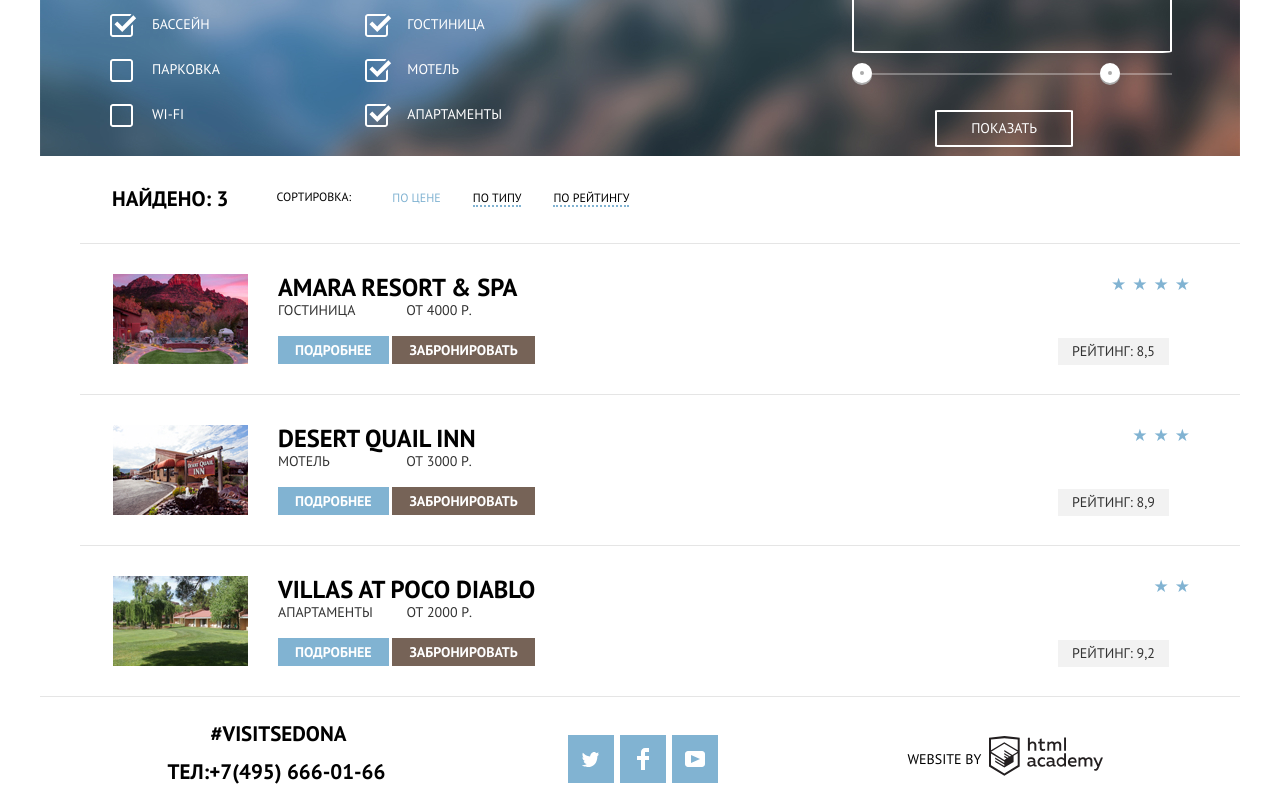
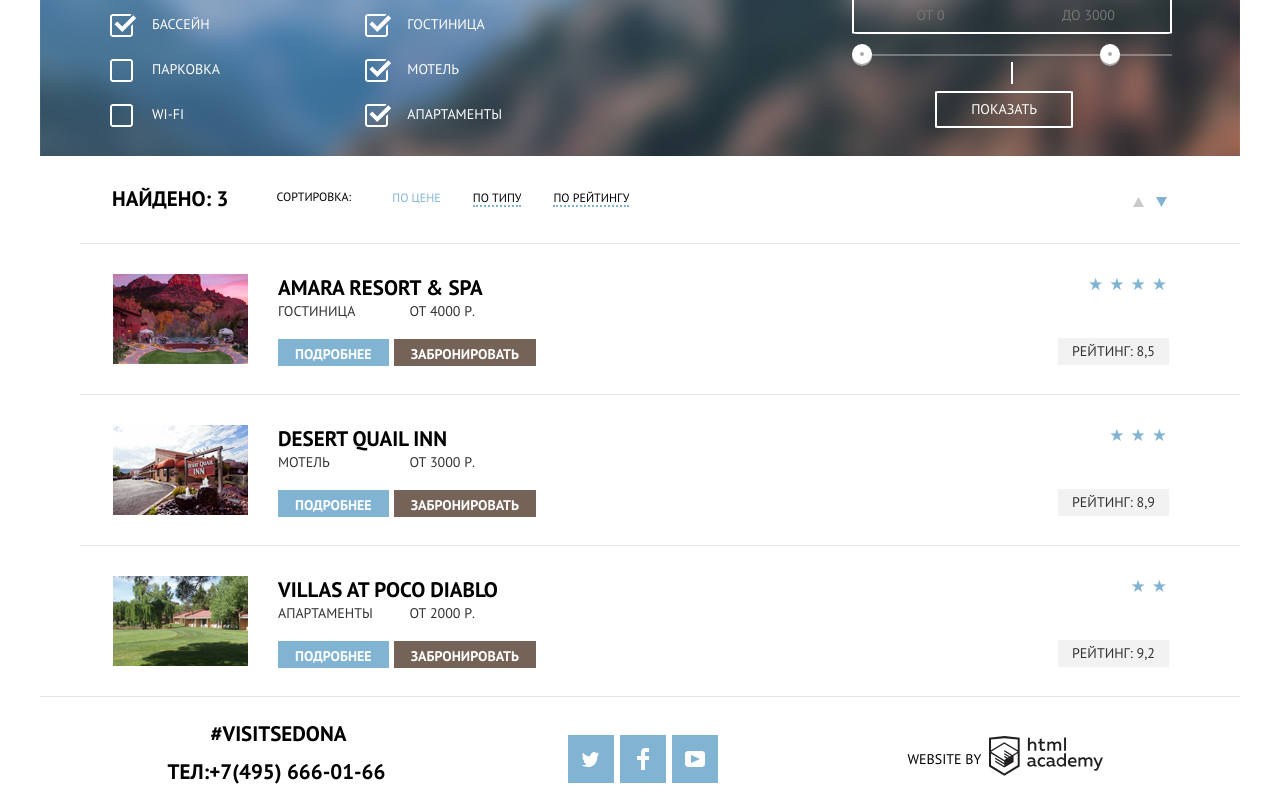
Before and after one commit to HumeniukAnna/1125493-sedona-29, a plain HTML site: page hotel.html in a window 1280 px wide. Shown: the part 115-912 px from the top of the page. Drawn offline with Linux system fonts and the light colour scheme.

Commit message:
6 ноября 18:00 проблема с подвалом на главной форма на главной не готова

```diff
--- a/css/style.css
+++ b/css/style.css
@@ -4,6 +4,7 @@
   --basic-black: #000000;
   --basic-black-light: #231F20;
   --basic-grey: #333333;
+  --basic-grey-medium-dark: #CACACA;
   --basic-grey-special: #E5E5E5;
   --basic-grey-light: #F2F2F2;
   --basic-grey-medium: #666666;
@@ -46,6 +47,9 @@ img {
   max-width: 100%;
 }
 
+.shadow {
+  box-shadow: 5px 0 5px 2px var(--basic-grey);
+}
 
 /*Grid*/
 
@@ -355,30 +359,37 @@ img {
   padding: 0 72px;
 }
 
-.filter-checkbox {
+.filter-form {
   display: flex;
 }
 
-.filter-checkbox ul {
+.filter-form ul {
   padding-left: 15px;
 }
 
-.filter-checkbox fieldset {
+.filter-form fieldset {
   padding: 0;
   margin-left: 0;
-  margin-right: 119px;
+  /*margin-right: 119px;*/
   border: none;
 }
 
+.filter-checkbox1 {
+  margin-right: 119px;
+}
 
-.filter-checkbox legend {
+.filter-checkbox2 {
+  margin-right: 350px;
+}
+
+.filter-form legend {
   font-size: 16px;
   line-height: 24px;
   font-weight: bold;
   padding-top: 25px;
 }
 
-.filter-checkbox ul {
+.filter-form ul {
   padding: 0;
   margin: 0;
   list-style: none;
@@ -431,11 +442,9 @@ img {
   margin: 0;
   padding: 0;
   border: none;
+  position: relative;
 }
 
-.filter-range {
-  margin-left: 231px;
-}
 
 .range-filter {
   width: 320px;
@@ -498,17 +507,16 @@ img {
   border: 2px solid var(--basic-white);
   border-radius: 3%;
   padding: 5px 2px;
-  position: relative;
 }
 
 .price-controls:after {
   content: "";
   position: absolute;
-  left: 1px;
-  top: 1px;
+  left: 159px;
+  top: 65px;
   height: 22px;
   width: 2px;
-  color: red;
+  background-color: var(--basic-white);
 }
 
 .price-controls label {
@@ -518,9 +526,15 @@ img {
 }
 
 .price-controls input {
+  width: 140px;
   border: none;
   background-color: transparent;
   color: var(--basic-white);
+  font-size: 14px;
+  line-height: 21px;
+  text-align: center;
+  padding-left: 12px;
+  text-transform: uppercase;
 }
 
 .filters-button {
@@ -540,6 +554,7 @@ img {
 .search-results-sorting {
   display: flex;
   margin: 10px 10px 10px 70px;
+  position: relative;
 }
 
 .found {
@@ -583,6 +598,21 @@ img {
   padding-right: 25px;
   padding-top: 10px;
 }
+
+.sorting-indicator {
+  position: absolute;
+  display: flex;
+  font-size: 0;
+  top: 14px;
+  right: 57px;
+}
+
+.sorting-indicator p {
+  padding: 6px;
+  font-size: 11px;
+  line-height: 1px;
+}
+
 
 .hotel-item {
   font-size: 21px;
@@ -649,8 +679,7 @@ img {
   height: 27px;
   width: auto;
   display: flex;
-  display: block;
-  padding-top: 19px;
+  padding-top: 17px;
 }
 
 .hotel-info a {
@@ -660,6 +689,7 @@ img {
 .button-hotel a {
   font-weight: 700;
   padding: 5px 17px;
+  margin-right: 5px;
 }
 
 .hotels-list p {
@@ -670,8 +700,9 @@ img {
 }
 
 .hotels-list h3 {
-  margin-top: 0;
-  margin-bottom: 0;
+  margin: 0;
+  padding-top: 1px;
+  font-size: 21px;
 }
 
 .hotel-rating {
@@ -691,24 +722,9 @@ img {
   font-size: 0;
   position: absolute;
   top: 37px;
-  right: 47px;
+  right: 70px;
 }
 
-.rating-start {
-  display: flex;
-  font-size: 0;
-  position: absolute;
-  top: 37px;
-  right: 47px;
-}
-
-.rating-start {
-  display: flex;
-  font-size: 0;
-  position: absolute;
-  top: 37px;
-  right: 47px;
-}
 
 .rating-start span {
   padding: 3px;
@@ -811,13 +827,12 @@ footer ul {
   background-color: var(--basic-blue);
 }
 
-.footer-index {
+/*.footer-index {
   position: absolute;
   bottom: 0;
-  left: 352px;
-  opacity: 90%;
-}
-
+  left: 360px;
+  opacity: 0.9;
+}*/
 
 /*User navigation*/
 .site-navigation a:hover,
@@ -894,6 +909,17 @@ footer ul {
   background-color: var(--basic-white);
   color: var(--basic-black);
 
+}
+
+.icon-up:focus path,
+.icon-down:focus path {
+  fill: var(--basic-black);
+}
+
+.icon-up:hover path,
+.icon-down:hover path,
+.active-icon path {
+  fill: var(--basic-blue);
 }
 
 .visually-hidden {
--- a/hotel.html
+++ b/hotel.html
@@ -26,7 +26,7 @@
 <main class="page-catalog container">
   <section class="filters">
     <h2 class="visually-hidden">Фильтр жилья</h2>
-    <form class="filter-checkbox">
+    <form class="filter-form" method="get" action="https://echo.htmlacademy.ru">
       <fieldset class="filter-checkbox1">
         <legend>Инфраструктура:</legend>
         <ul>
@@ -61,18 +61,15 @@
             <label for="filter-apartments">Апартаменты</label></li>
         </ul>
       </fieldset>
-    </form>
-    <form class="filter-range" method="get" action="https://echo.htmlacademy.ru">
+      <!--    <fieldset class="filter-range">-->
       <fieldset class="filter-item">
         <legend>Стоимость в сутки (р):</legend>
         <div class="range-filter">
           <div class="price-controls">
-            <label class="min-price">
-              <input type="number" name="min-price" value="от 0">
-            </label>
-            <label class="max-price">
-              <input type="number" name="max-price" value="до 3000">
-            </label>
+            <label class="min-price"></label>
+            <input type="number" name="min-price" placeholder="от 0">
+            <label class="max-price"></label>
+            <input type="number" name="max-price" placeholder="до 3000">
           </div>
           <div class="range-controls">
             <div class="scale">
@@ -82,11 +79,10 @@
             <div class="toggle toggle-max"></div>
           </div>
         </div>
+        <input class="filters-button" type="submit" value="Показать">
       </fieldset>
-      <input class="filters-button" type="submit" value="Показать">
+      <!--    </fieldset>-->
     </form>
-    <!--здесь будет форма для фильтра отелей-->
-    <!--здесь ползунок-->
   </section>
   <section class="search-results-sorting">
     <p class="found">найдено: 3</p>
@@ -102,6 +98,18 @@
         <a class="sorting-item" href="#">по рейтингу</a>
       </li>
     </ul>
+    <div class="sorting-indicator">
+      <p class="icon-up">
+        <svg width="11" height="10" viewBox="0 0 11 10" fill="none">
+          <path d="M5.5 0L0 10H11L5.5 0Z" fill="#CACACA"/>
+        </svg>
+      </p>
+      <p class="icon-down active-icon">
+        <svg width="11" height="10" viewBox="0 0 11 10" fill="none">
+          <path d="M5.5 10L11 0L0 0L5.5 10Z" fill="#CACACA"/>
+        </svg>
+      </p>
+    </div>
   </section>
   <section class="search-results-hotels">
     <ul class="hotels-list">
```
Also changed, not shown: index.html (+0 -1 lines), img/icon-down.png (added), img/icon-down.svg (added), img/icon-up-sorting.svg (added).
